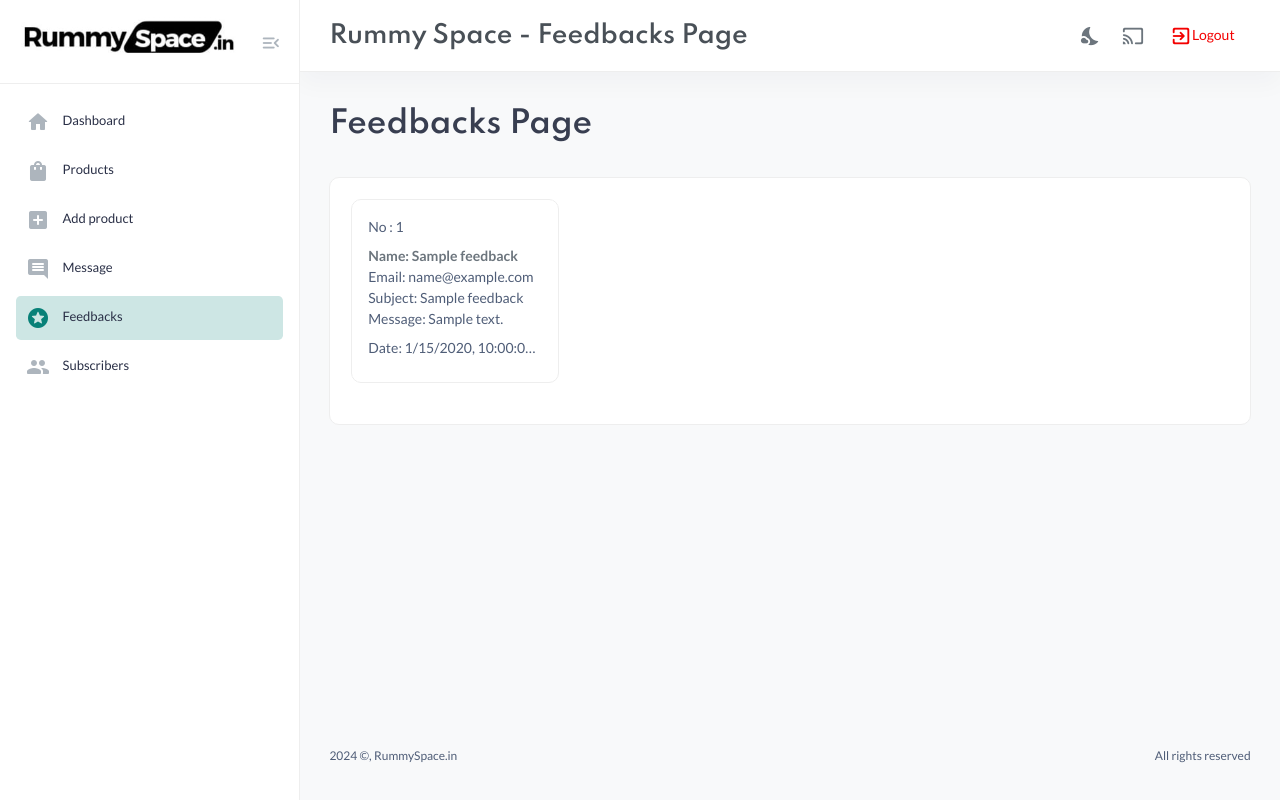
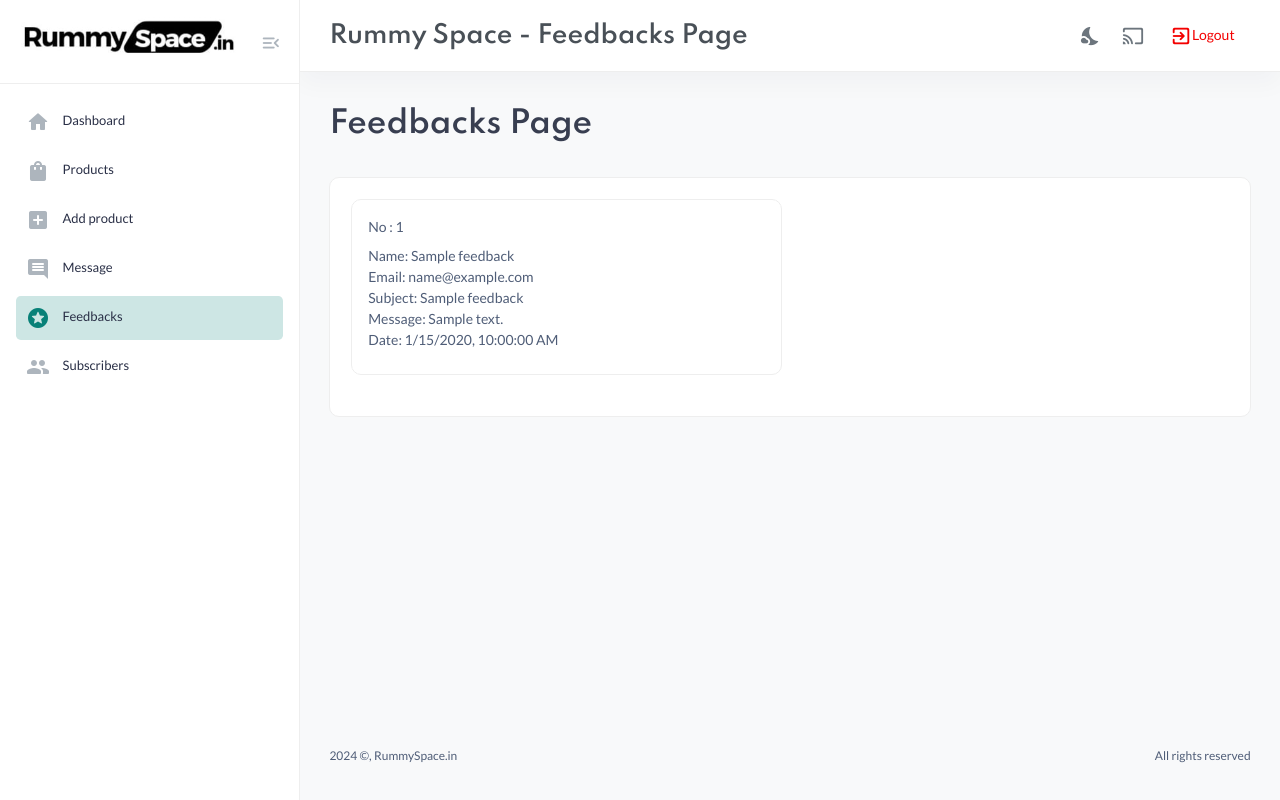
Before and after one commit to rummyspace/rummyspace, a Node project: template views/admin/feedbackPage.ejs in a window 1280 px wide. Run offline with Node 20 templates, Linux system fonts and the light colour scheme; the template is opened without the code that fills it: most values are stand-ins (such as "Sample title", 1, 10 or a date in 2020); some libraries are stand-ins or nearby versions.

Commit message:
Update feedbackPage.ejs

```diff
--- a/views/admin/feedbackPage.ejs
+++ b/views/admin/feedbackPage.ejs
@@ -98,21 +98,21 @@
                 </div>
 
             </div>
-            <div class="card mb-4">
+            <div class="card mb-2">
 
 
                 <div class="card-body">
-                    <div class="row gx-3 row-cols-1 row-cols-sm-2 row-cols-md-3 row-cols-xl-4 row-cols-xxl-5">
+                    <div class="row gx-3 row-cols-1 row-cols-sm-1 row-cols-md-2 row-cols-xl-2 row-cols-xxl-3">
                         <% if(feedbackData && feedbackData.length > 0) { %>
                             <% feedbackData.forEach((feedback, index) => { %>
                                 <div class="col">
                                     <div class="card card-product-grid">
                                         <div class="info-wrap">
                                             <div class="text-truncate mb-2">No : <%= index + 1 %></div>
-                                            <a href="#" class="title price">Name: <%= feedback.name %></a>
-                                            <div class="text-truncate">Email: <%= feedback.email %></div>
-                                            <div class="text-truncate">Subject: <%= feedback.subject %></div>
-                                            <div class="text-truncate mb-2">Message: <%= feedback.message %></div>
+                                            <div>Name: <%= feedback.name %></div>
+                                            <div  >Email: <%= feedback.email %></div>
+                                            <div >Subject: <%= feedback.subject %></div>
+                                            <div   mb-2">Message: <%= feedback.message %></div>
                                             <div class="text-truncate mb-2">Date: <%= feedback.date.toLocaleString() %></div>
                                             <!-- Displaying index number -->
                                         </div>
```
